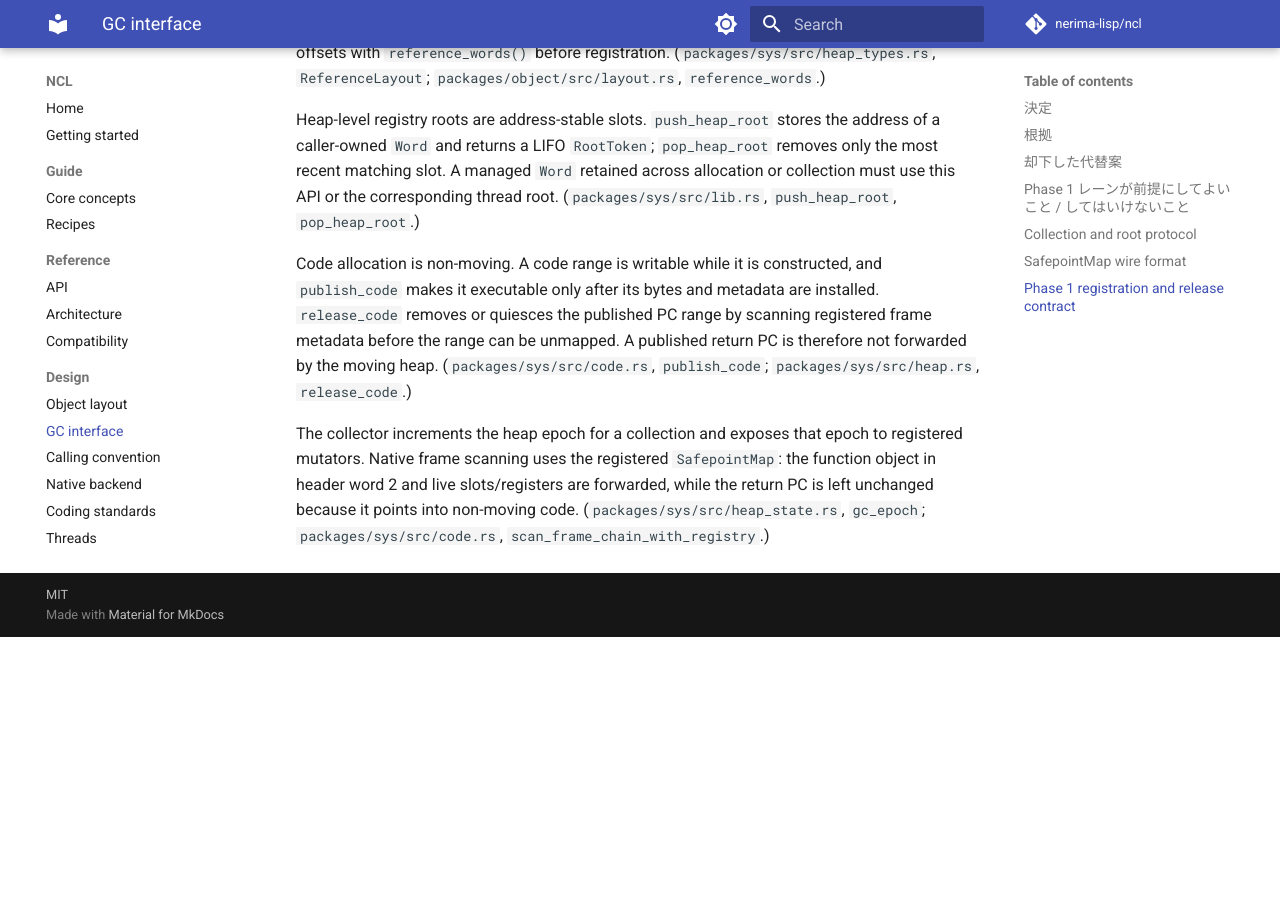
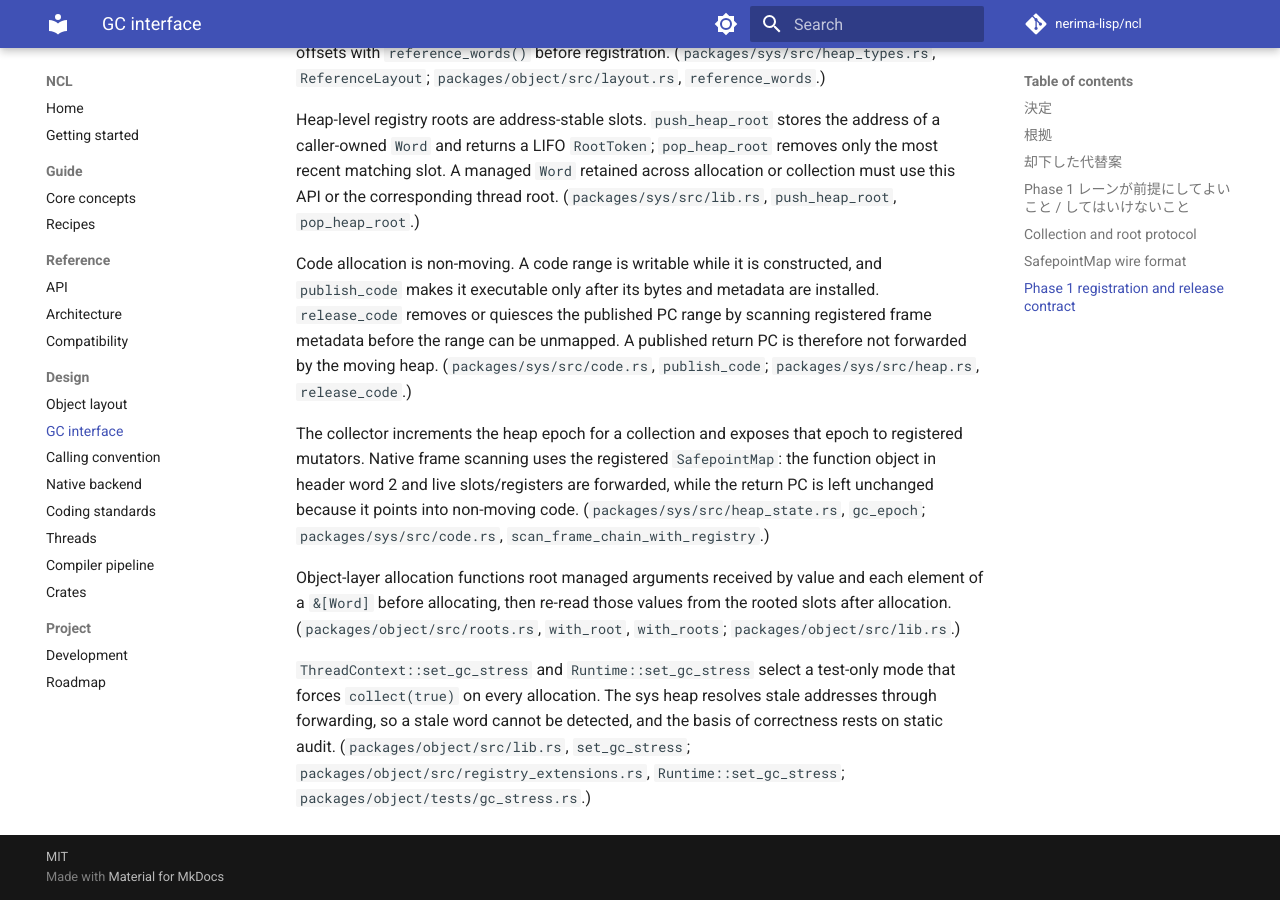
Before and after one commit to nerima-lisp/ncl, an MkDocs documentation site: the page built from docs/src/design/gc-interface.md, in a window 1280 px wide and 900 px high, scrolled down 3086 px. Built offline with MkDocs 1.6.1 and Material for MkDocs 9.7.7, drawn with Linux system fonts in a browser that asks for light colours; comment, search, counter and statistics services are not loaded; before the commit the page ends 3723 px from its top, so only the background shows below that.

Commit message:
docs(design): note Phase 1 root discipline and GC stress mode

```diff
--- a/docs/src/design/gc-interface.md
+++ b/docs/src/design/gc-interface.md
@@ -77,3 +77,7 @@
 Code allocation is non-moving. A code range is writable while it is constructed, and `publish_code` makes it executable only after its bytes and metadata are installed. `release_code` removes or quiesces the published PC range by scanning registered frame metadata before the range can be unmapped. A published return PC is therefore not forwarded by the moving heap. (`packages/sys/src/code.rs`, `publish_code`; `packages/sys/src/heap.rs`, `release_code`.)
 
 The collector increments the heap epoch for a collection and exposes that epoch to registered mutators. Native frame scanning uses the registered `SafepointMap`: the function object in header word 2 and live slots/registers are forwarded, while the return PC is left unchanged because it points into non-moving code. (`packages/sys/src/heap_state.rs`, `gc_epoch`; `packages/sys/src/code.rs`, `scan_frame_chain_with_registry`.)
+
+Object-layer allocation functions root managed arguments received by value and each element of a `&[Word]` before allocating, then re-read those values from the rooted slots after allocation. (`packages/object/src/roots.rs`, `with_root`, `with_roots`; `packages/object/src/lib.rs`.)
+
+`ThreadContext::set_gc_stress` and `Runtime::set_gc_stress` select a test-only mode that forces `collect(true)` on every allocation. The sys heap resolves stale addresses through forwarding, so a stale word cannot be detected, and the basis of correctness rests on static audit. (`packages/object/src/lib.rs`, `set_gc_stress`; `packages/object/src/registry_extensions.rs`, `Runtime::set_gc_stress`; `packages/object/tests/gc_stress.rs`.)
```
